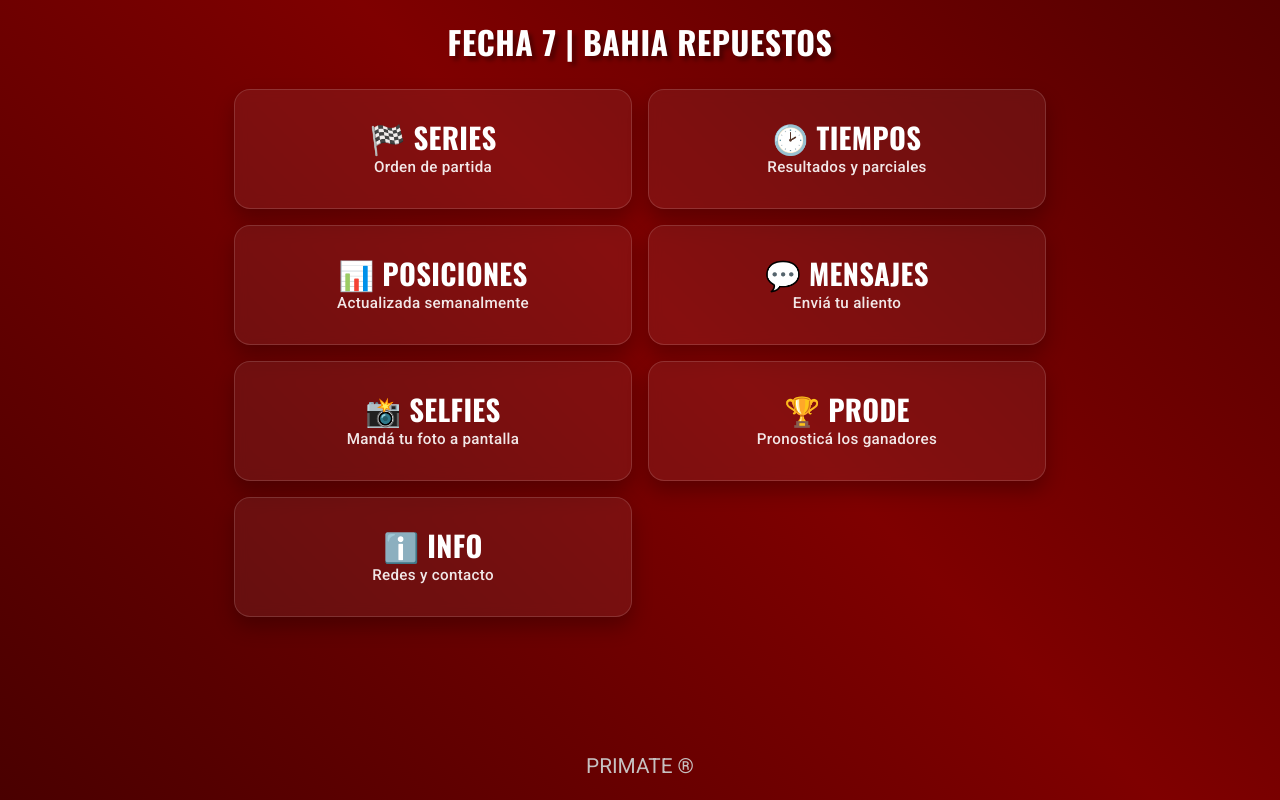
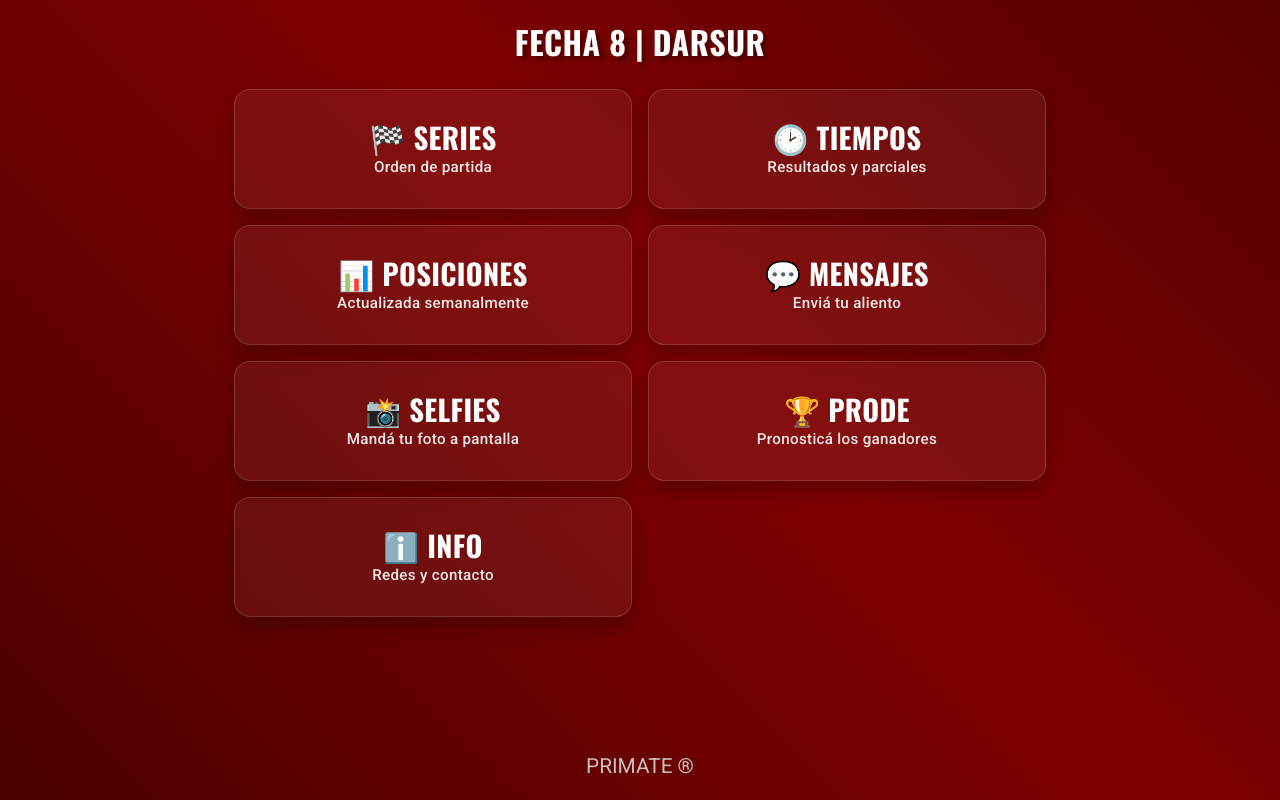
Before and after one commit to jcheva123/showmidget, a plain HTML site: page index.html in a window 1280 px wide. Drawn offline with nearby package versions, Linux system fonts and the light colour scheme.

Commit message:
Update index.html

```diff
--- a/index.html
+++ b/index.html
@@ -102,7 +102,7 @@
 </head>
 <body>
   <header>
-        <h1>FECHA 7 | BAHIA REPUESTOS</h1>
+        <h1>FECHA 8 | DARSUR</h1>
   </header>
   <main class="wrap">
     <div class="grid">
```
